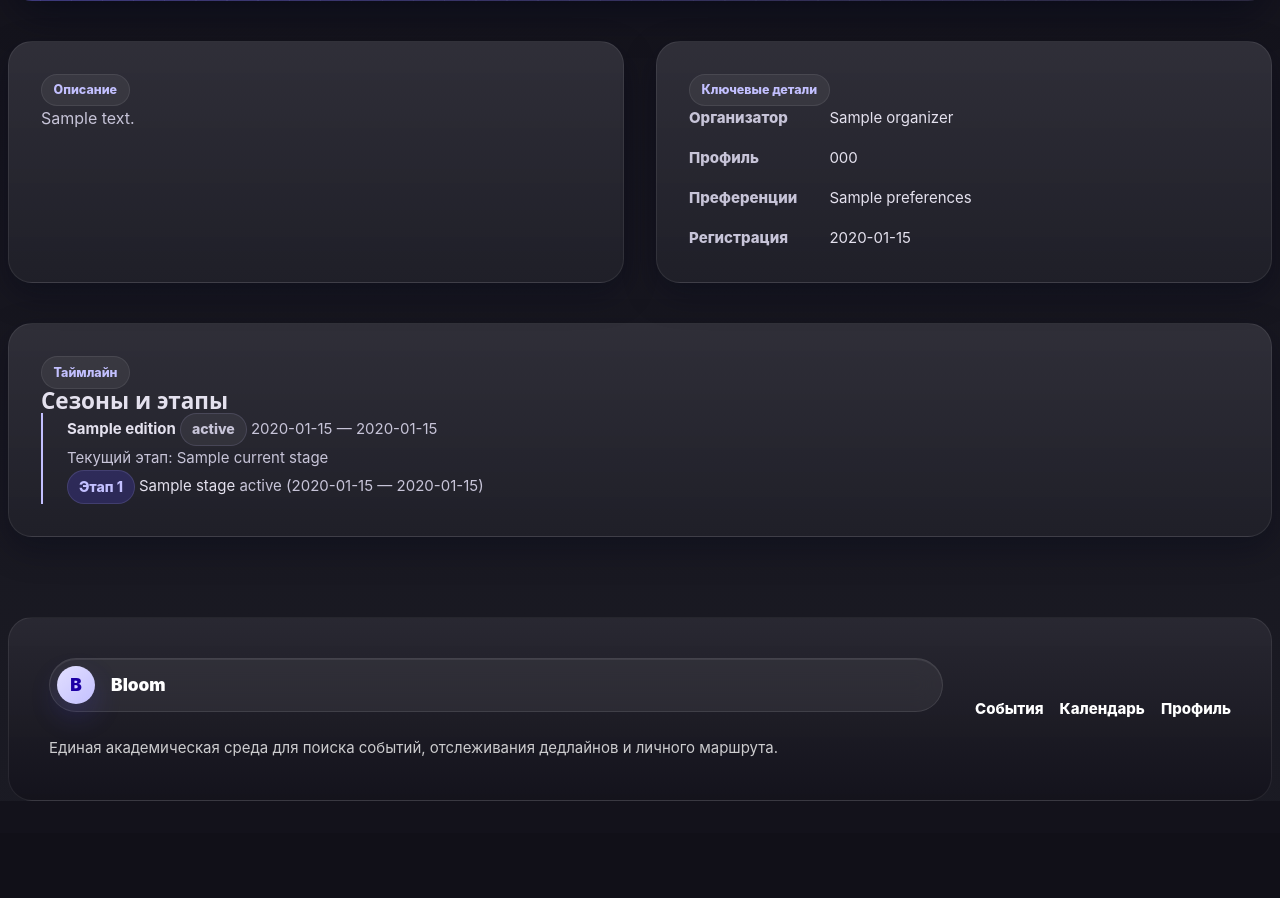
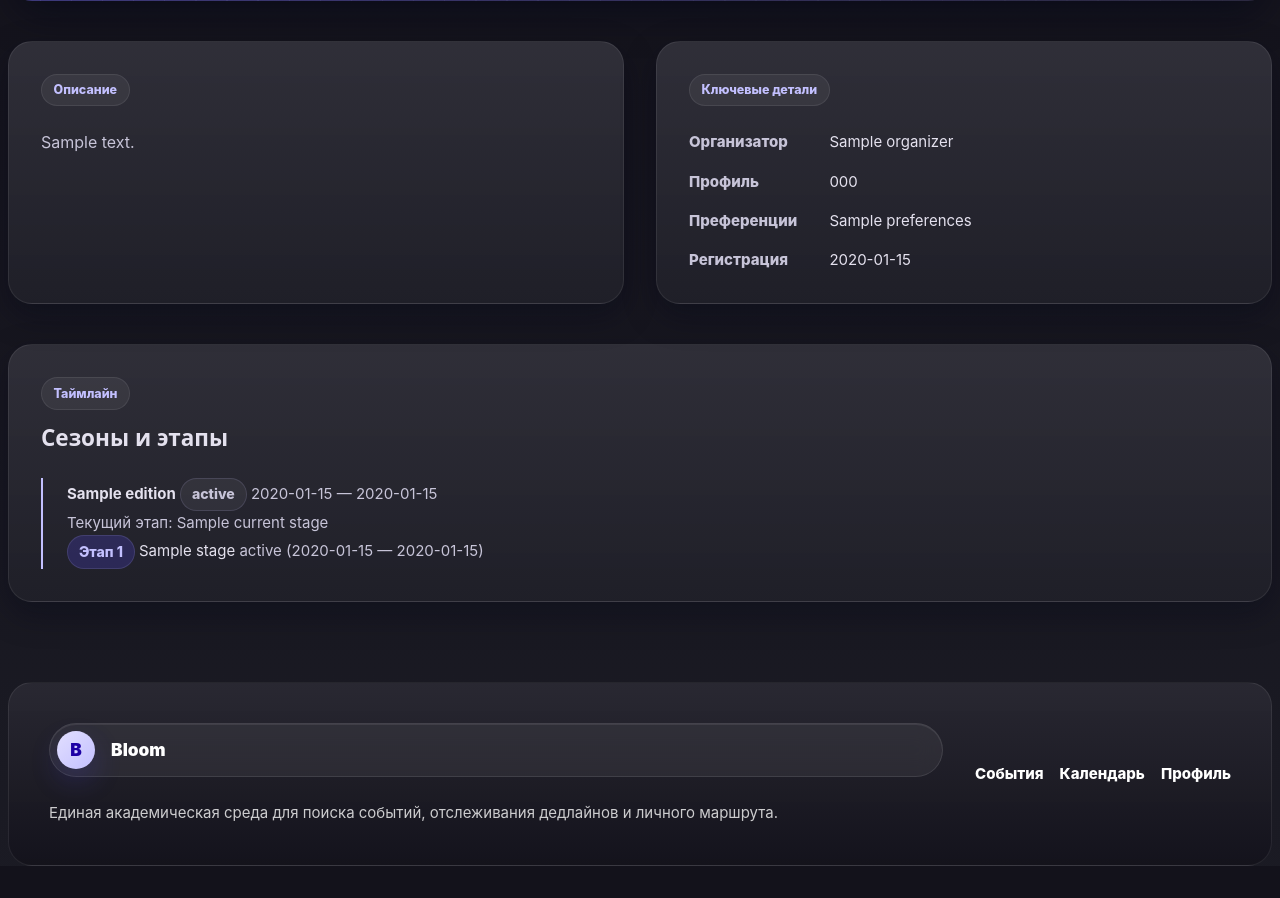
Before and after one commit to NikitOK11/Bloom, a Django app: template backend/apps/web/templates/web/event_detail.html in a window 1280 px wide. Shown: the part 619-1517 px from the top of the page. Before the commit the page ends 1420 px from the top, so only its background shows below. Run offline with Django 3.2, Linux system fonts and the light colour scheme; the template is opened without the code that fills it: most values are stand-ins (such as "Sample title", 1, 10 or a date in 2020).

Commit message:
added necessary design files

```diff
--- a/backend/apps/web/static/web/styles.css
+++ b/backend/apps/web/static/web/styles.css
@@ -298,6 +298,8 @@ h3 {
 .stack {
     display: grid;
     gap: var(--space-4);
+    align-content: start;
+    min-width: 0;
 }
 
 .landing-hero {
@@ -721,6 +723,43 @@ h3 {
     text-align: center;
 }
 
+.detail-panel {
+    display: grid;
+    align-content: start;
+    gap: var(--space-4);
+}
+
+.detail-panel > * {
+    margin: 0;
+}
+
+.detail-panel .page-copy {
+    line-height: 1.6;
+}
+
+.detail-panel .definition-grid {
+    margin: 0;
+    align-items: start;
+}
+
+.detail-panel .definition-grid dt,
+.detail-panel .definition-grid dd {
+    line-height: 1.55;
+}
+
+.detail-timeline-panel .detail-header {
+    margin-bottom: var(--space-1);
+}
+
+.detail-timeline-panel .detail-header > div {
+    display: grid;
+    gap: var(--space-3);
+}
+
+.detail-timeline-panel .empty-state {
+    margin: 0;
+}
+
 .event-card,
 .event-row {
     display: grid;
--- a/backend/apps/web/templates/web/base.html
+++ b/backend/apps/web/templates/web/base.html
@@ -7,7 +7,7 @@
     <meta charset="utf-8">
     <meta name="viewport" content="width=device-width, initial-scale=1">
     <title>{% block title %}{% trans "Bloom" %}{% endblock %}</title>
-    <link rel="stylesheet" href="{% static 'web/styles.css' %}?v=filter-blur-lock-20260518">
+    <link rel="stylesheet" href="{% static 'web/styles.css' %}?v=olympiad-overview-groups-20260520">
     <script src="{% static 'web/js/app.js' %}?v=events-humanities-groups-20260517" defer></script>
 </head>
 <body class="{% block body_class %}{% endblock %}">
--- a/backend/apps/web/templates/web/event_detail.html
+++ b/backend/apps/web/templates/web/event_detail.html
@@ -35,7 +35,7 @@
 </section>
 
 <section class="page-section two-column-grid">
-    <article class="content-panel">
+    <article class="content-panel detail-panel">
         <p class="eyebrow">{% trans "Описание" %}</p>
         <p class="page-copy">
             {% if event.description %}
@@ -46,7 +46,7 @@
         </p>
     </article>
 
-    <article class="content-panel">
+    <article class="content-panel detail-panel">
         <p class="eyebrow">{% trans "Ключевые детали" %}</p>
         <dl class="definition-grid">
             <dt>{% trans "Организатор" %}</dt>
@@ -74,7 +74,7 @@
     </article>
 </section>
 
-<section class="page-section content-panel">
+<section class="page-section content-panel detail-panel detail-timeline-panel">
     <div class="detail-header">
         <div>
             <p class="eyebrow">{% trans "Таймлайн" %}</p>
```
Also changed, not shown: other parts of backend/apps/web/static/web/styles.css (+68 -6 lines).
